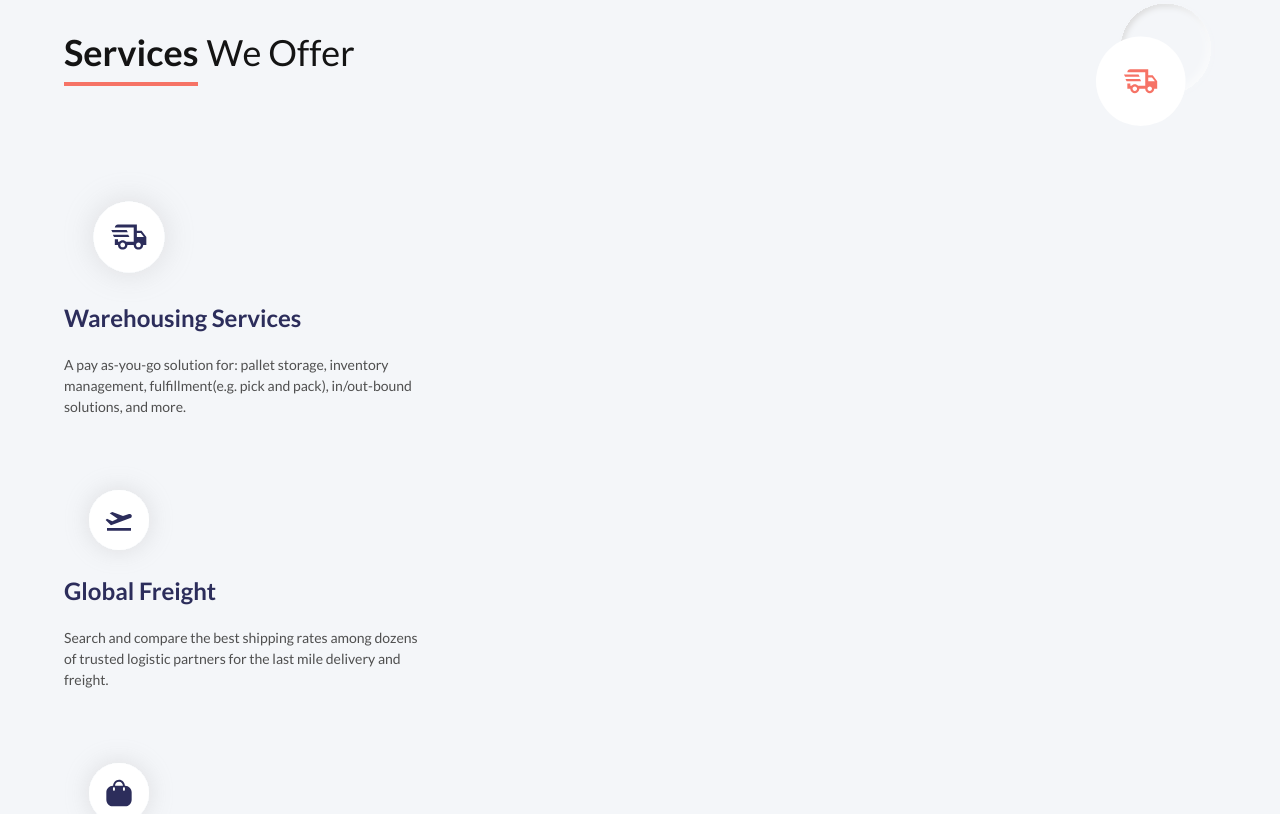
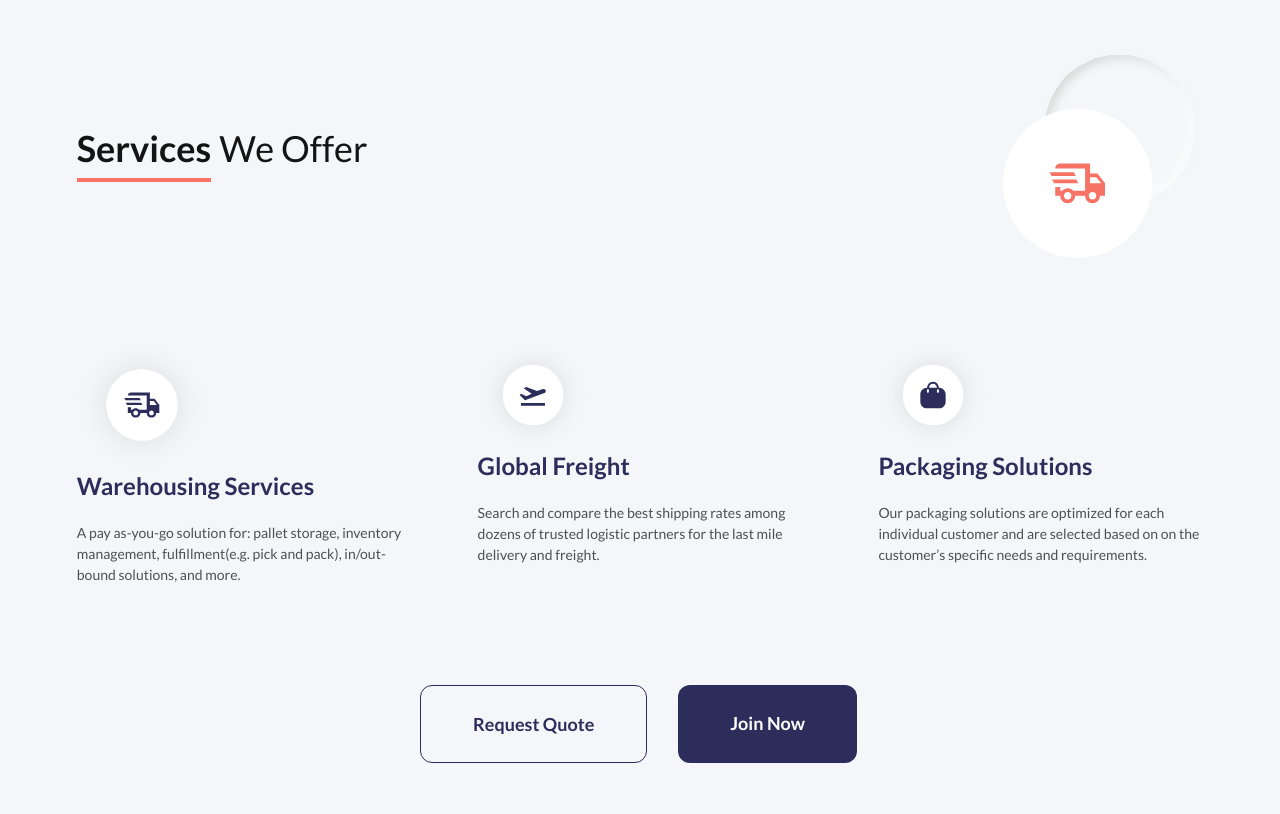
Before and after one commit to annaeugeniyevna/shipup-on-React, a React (Vite) app: page / in a window 1280 px wide. Shown: the part 1180-1994 px from the top of the page. Built offline with nearby package versions, Linux system fonts and the light colour scheme.

Commit message:
feat: add responsive styles for services section

```diff
--- a/src/components/Services.jsx
+++ b/src/components/Services.jsx
@@ -4,11 +4,12 @@ import airplaneIcon from '../assets/images/airplane-icon.svg';
 import bagIcon from '../assets/images/bag-icon.svg';
 const Services = () => {
     return (
-        <section className="bg-light-blue pt-19 pb-12">
-            <div className="max-w-[1440px] mx-auto px-[5%]">
+        <section className="bg-light-blue pt-19 pb-12 lg:pt-43 lg:pb-25">
+            <div className="max-w-[1440px] mx-auto px-[5%] lg:px-[6%]">
                 <div className="flex justify-between items-center relative">
                     <h2 className="font-sans font-regular text-2xl text-black mb-25
-                    md:text-4xl">
+                    md:text-4xl
+                    lg:mb-43">
                         <span className="font-sans font-bold text-2xl text-black mr-2 border-b-4 border-secondary pb-2
                         md:text-4xl">
                             Services
@@ -16,17 +17,18 @@ const Services = () => {
                         We Offer
                     </h2>
                     <img src={servicesIcon} alt="Decor"
-                    className="w-30 absolute -top-8 right-0"/>
+                    className="w-30 absolute -top-8 right-0 lg:w-50 lg:-top-20"/>
 
                 </div>
-                <div className="flex flex-col gap-12">
+                <div className="flex flex-col gap-12 lg:flex-row lg:gap-19 lg:justify-center">
                     <div>
                         <img src={carIcon} alt="Car"
                         className="w-[110px] md:w-[130px]"/>
                         <h3 className="font-sans font-bold text-base text-primary mb-5
                         md:text-2xl">Warehousing Services</h3>
                         <p className="font-sans font-regular text-xs text-muted leading-normal max-w-[360px]
-                        md:text-sm">A pay as-you-go solution for: pallet storage, inventory  management, fulfillment(e.g. pick and pack), in/out-bound solutions, and more.</p>
+                        md:text-sm
+                        lg:max-w-[330px]">A pay as-you-go solution for: pallet storage, inventory  management, fulfillment(e.g. pick and pack), in/out-bound solutions, and more.</p>
                     </div>
                     <div>
                         <img src={airplaneIcon} alt="Airplane"
@@ -34,7 +36,8 @@ const Services = () => {
                         <h3 className="font-sans font-bold text-base text-primary mb-5
                         md:text-2xl">Global Freight</h3>
                         <p className="font-sans font-regular text-xs text-muted leading-normal max-w-[360px]
-                        md:text-sm">Search and compare the best shipping rates among dozens of trusted logistic partners for the last mile delivery and freight.</p>
+                        md:text-sm
+                        lg:max-w-[330px]">Search and compare the best shipping rates among dozens of trusted logistic partners for the last mile delivery and freight.</p>
                     </div>
                     <div>
                         <img src={bagIcon} alt="Bag"
@@ -42,10 +45,11 @@ const Services = () => {
                         <h3 className="font-sans font-bold text-base text-primary mb-5
                         md:text-2xl">Packaging Solutions</h3>
                         <p className="font-sans font-regular text-xs text-muted leading-normal max-w-[360px]
-                        md:text-sm">Our packaging solutions are optimized for each individual customer and are selected based on on the customer’s specific needs and requirements.</p>
+                        md:text-sm
+                        lg:max-w-[330px]">Our packaging solutions are optimized for each individual customer and are selected based on on the customer’s specific needs and requirements.</p>
                     </div>
                 </div>
-                <div className="max-w-[440px] flex flex-row justify-between gap-7 mx-auto mt-20">
+                <div className="max-w-[440px] flex flex-row justify-between gap-7 mx-auto mt-20 lg:mt-25">
                     <a href="/"
                         className="font-sans font-bold text-xs text-primary text-center
                         py-4 px-9
```
